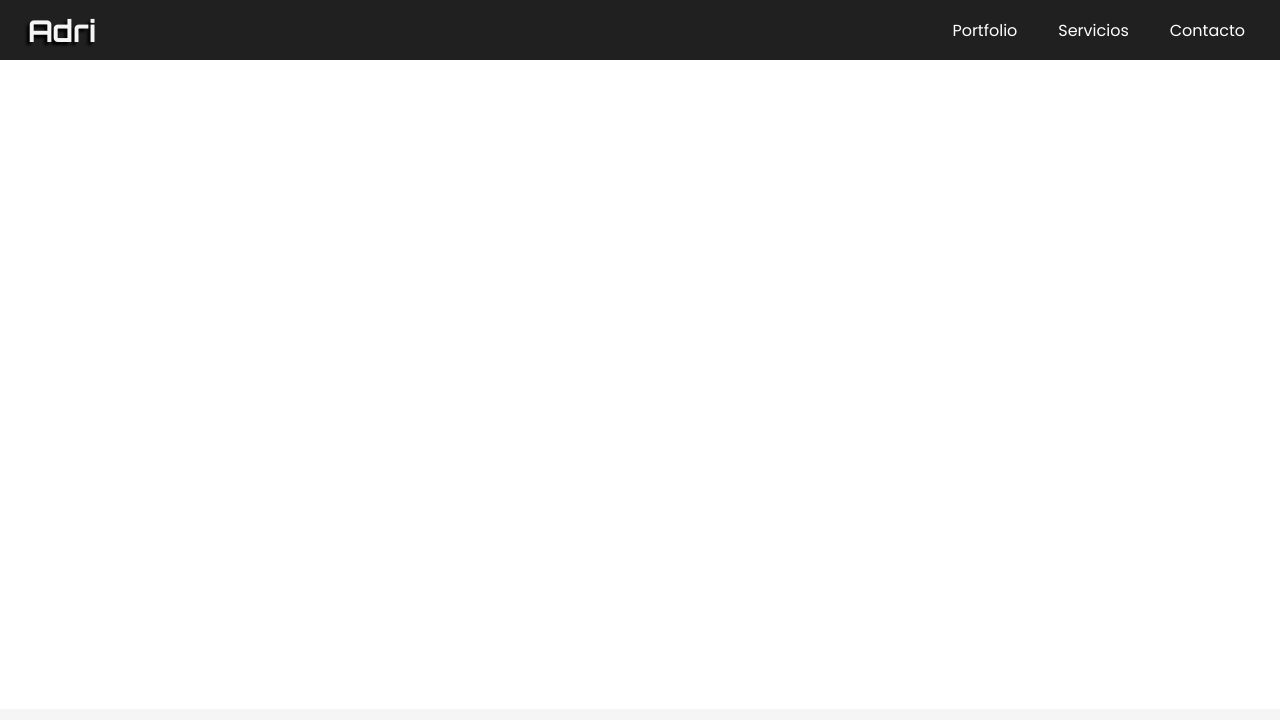
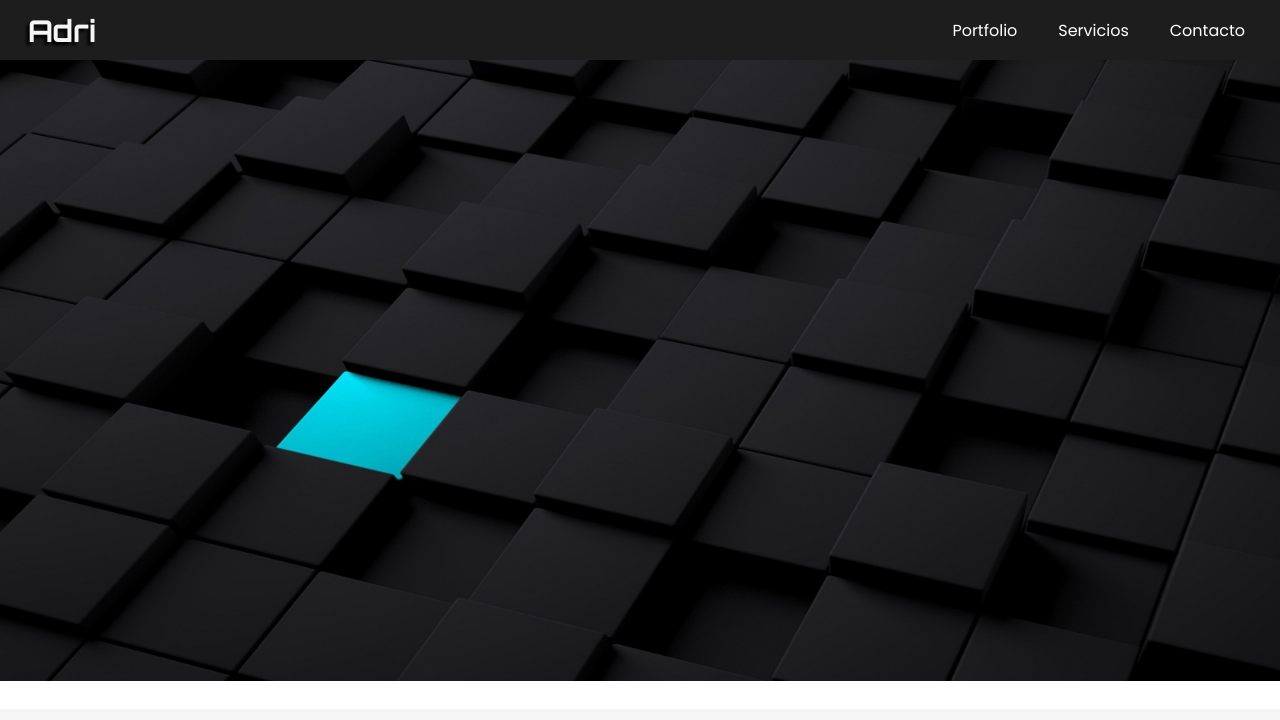
Before and after one commit to Adrian8422/Desafio-m4, a plain HTML site: page index.html in a window 1280 px wide. Shown: the top 720 px of the page. Drawn offline with Linux system fonts and the light colour scheme; the site is published under a folder, as on GitHub Pages, so addresses that start at the root find nothing; no server answers.

Commit message:
cambio img welcome

```diff
--- a/styles/style-index.css
+++ b/styles/style-index.css
@@ -6,7 +6,7 @@ body {
 }
 .welcome {
   height: 681px;
-  background-image: url(/medias/welcome/3d-back.jpg);
+  background-image: url(../medias/welcome/3d-back.jpg);
   background-position: 4%;
   background-size: cover;
   padding-top: 80px;
```
